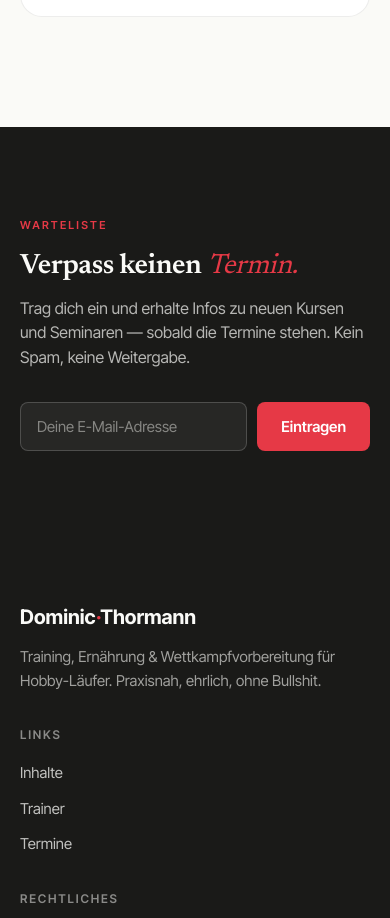
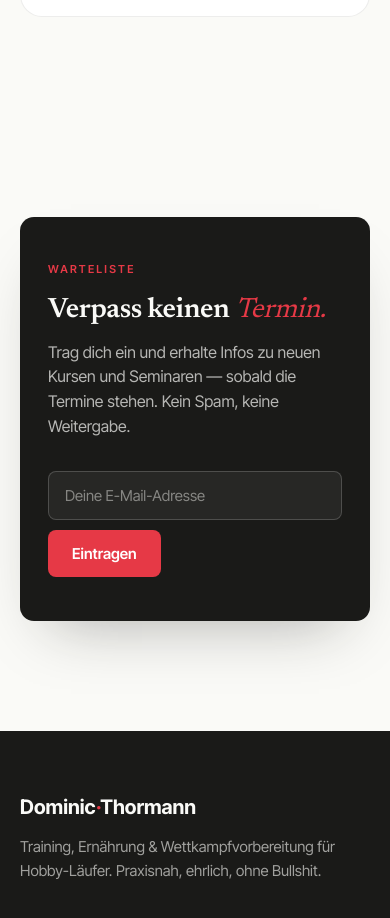
Before and after one commit to Dom1c/landingpage, a Next.js app: page / in a window 390 px wide. Shown: the part 9469-10387 px from the top of the page. Built offline with nearby package versions, Linux system fonts and the light colour scheme.

Commit message:
Refactor newsletter styles: update background color, adjust padding, and enhance card design with new border radius and shadow effects.

```diff
--- a/app/globals.css
+++ b/app/globals.css
@@ -793,9 +793,9 @@ h3 {
 
 /* ---------- Newsletter / Warteliste ---------- */
 .newsletter {
-  background: var(--ink);
+  background: var(--bg);
   color: var(--bg);
-  padding: 90px 0;
+  padding: 90px 0 110px;
 }
 .newsletter-card {
   display: grid;
@@ -804,9 +804,18 @@ h3 {
   align-items: center;
   max-width: 980px;
   margin: 0 auto;
+  background: var(--ink);
+  border-radius: 18px;
+  padding: 64px 60px;
+  box-shadow: 0 30px 60px -30px rgba(26, 26, 24, 0.35);
 }
 @media (max-width: 820px) {
-  .newsletter-card { grid-template-columns: 1fr; gap: 32px; }
+  .newsletter-card {
+    grid-template-columns: 1fr;
+    gap: 32px;
+    padding: 44px 28px;
+    border-radius: 14px;
+  }
 }
 .newsletter .section-eyebrow { color: var(--accent); margin-bottom: 18px; }
 .newsletter h2 {
```
Also changed, not shown: eslint.config.mjs (line endings or trailing spaces).
